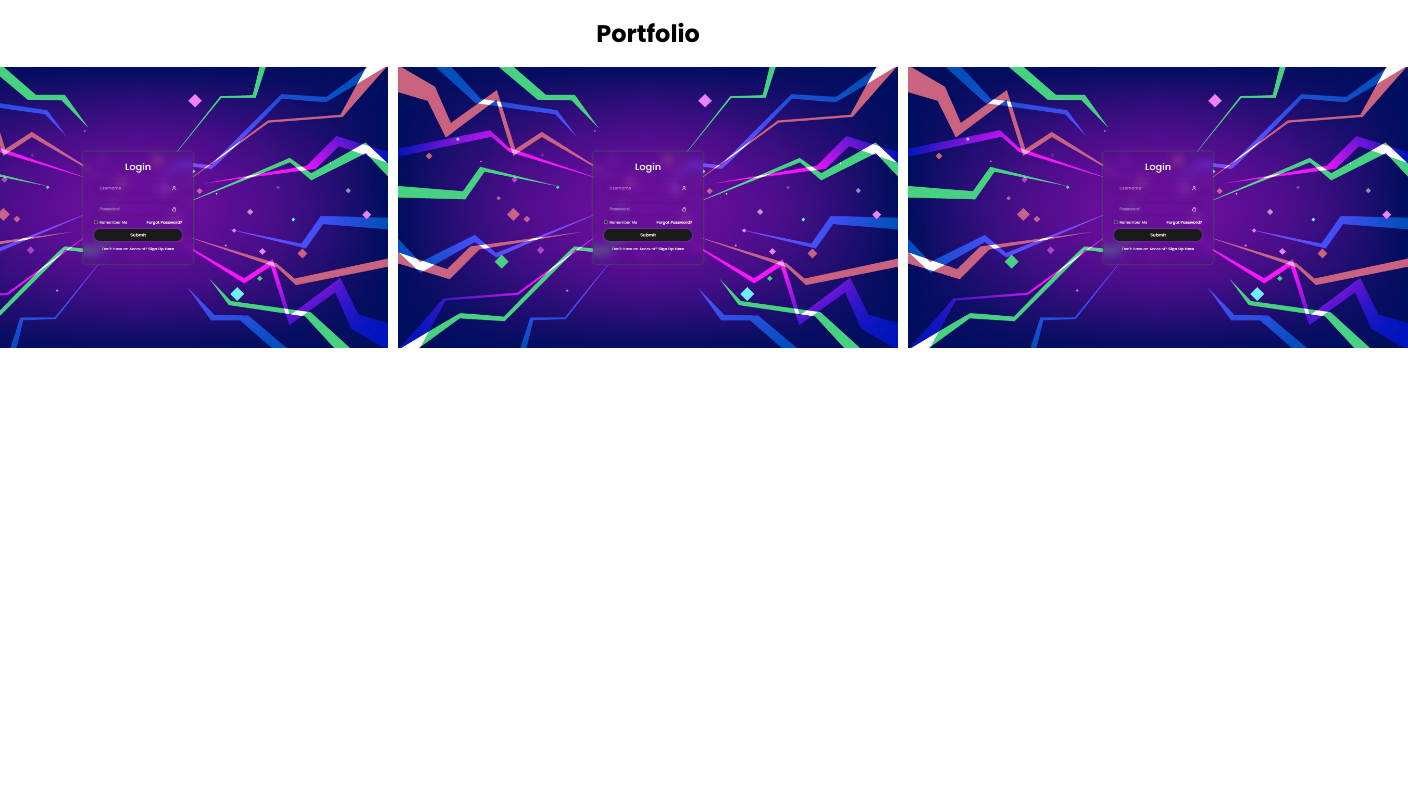
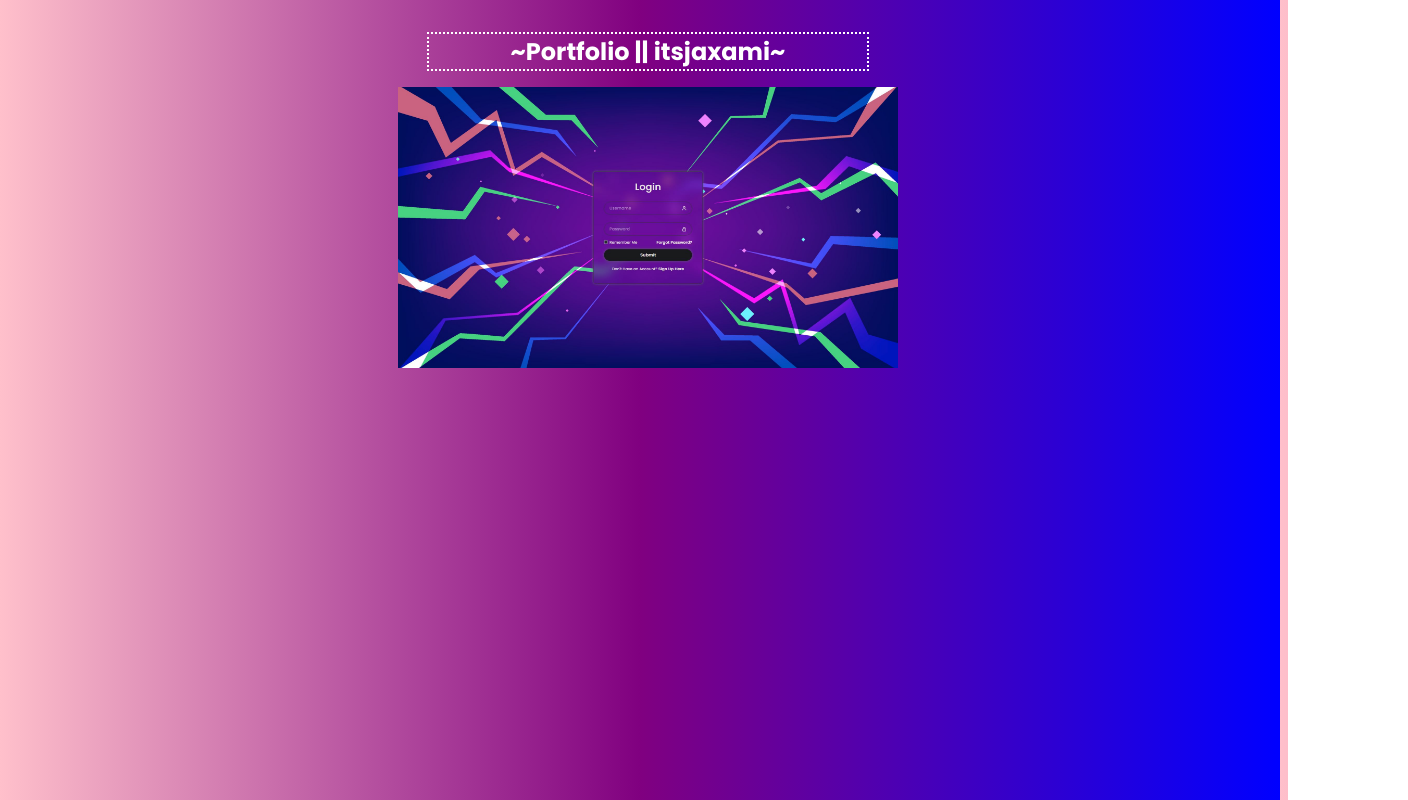
Before and after one commit to itsjaxami/Portfolio, a plain HTML site: page index.html in a window 1280 px wide. Shown: the whole page, 1408 px wide, since content can reach past the window. Drawn offline with Linux system fonts and the light colour scheme.

Commit message:
Changed the background color to a gradient (bi-colors). - Added dotted line outline to h1.

```diff
--- a/index.html
+++ b/index.html
@@ -7,7 +7,8 @@
     <link rel="stylesheet" href="style.css">
 </head>
 <body>
-    <h1>Portfolio</h1>
+
+    <h1>~Portfolio || itsjaxami~</h1>
 
     <div class="wrapper">
 
@@ -17,16 +18,9 @@
                 <img src="./images/portfolio-login-page.JPG" alt="Login Screen Project"/>
             </a>
 
-            <a href="https://itsjaxami.github.io/Login_Screen/">
-                <img src="./images/portfolio-login-page.JPG" alt="Login Screen Project"/>
-            </a>
-
-            <a href="https://itsjaxami.github.io/Login_Screen/">
-                <img src="./images/portfolio-login-page.JPG" alt="Login Screen Project"/>
-            </a>
-
         </div>
 
     </div>
+
 </body>
 </html>
--- a/style.css
+++ b/style.css
@@ -7,26 +7,33 @@
     box-sizing: border-box;
 }
 
-body{
+body {
     height: 100%;
     width: 100%;
+    padding: 1vh;
+    background: linear-gradient(to right, pink, purple, blue);
 }
 
 body h1 {
+    width: 35%;
     text-align: center;
     margin-left: auto;
     margin-right: auto;
     font-size: 24px;
+    color: #fff;
+    border: 2px dotted #fff;
 }
 
 .project-links {
     display: flex;
     justify-content: center;
     align-items: center;
-    gap: 10px;
+    flex-wrap: wrap;
+    gap: 15px;
 }
 
 .wrapper a img {
     width: 500px;
     height: auto;
+    flex: auto;
 }
```
